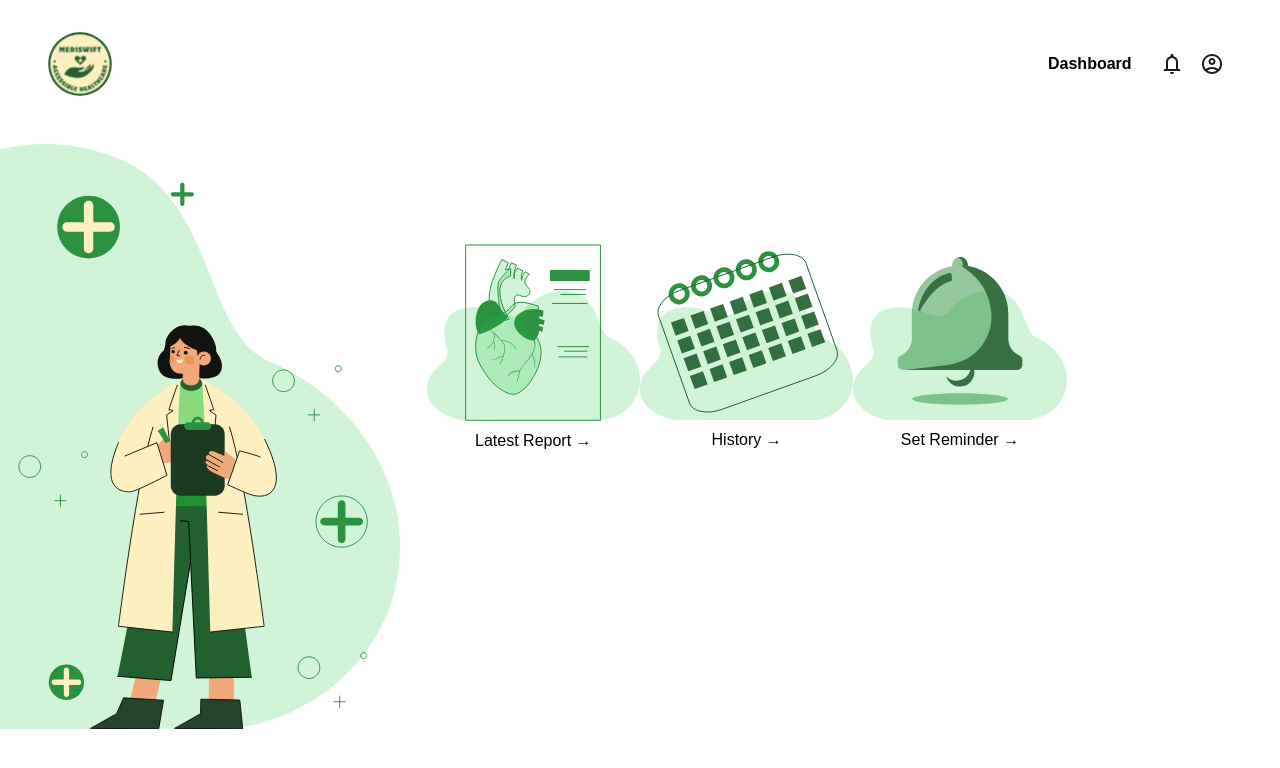
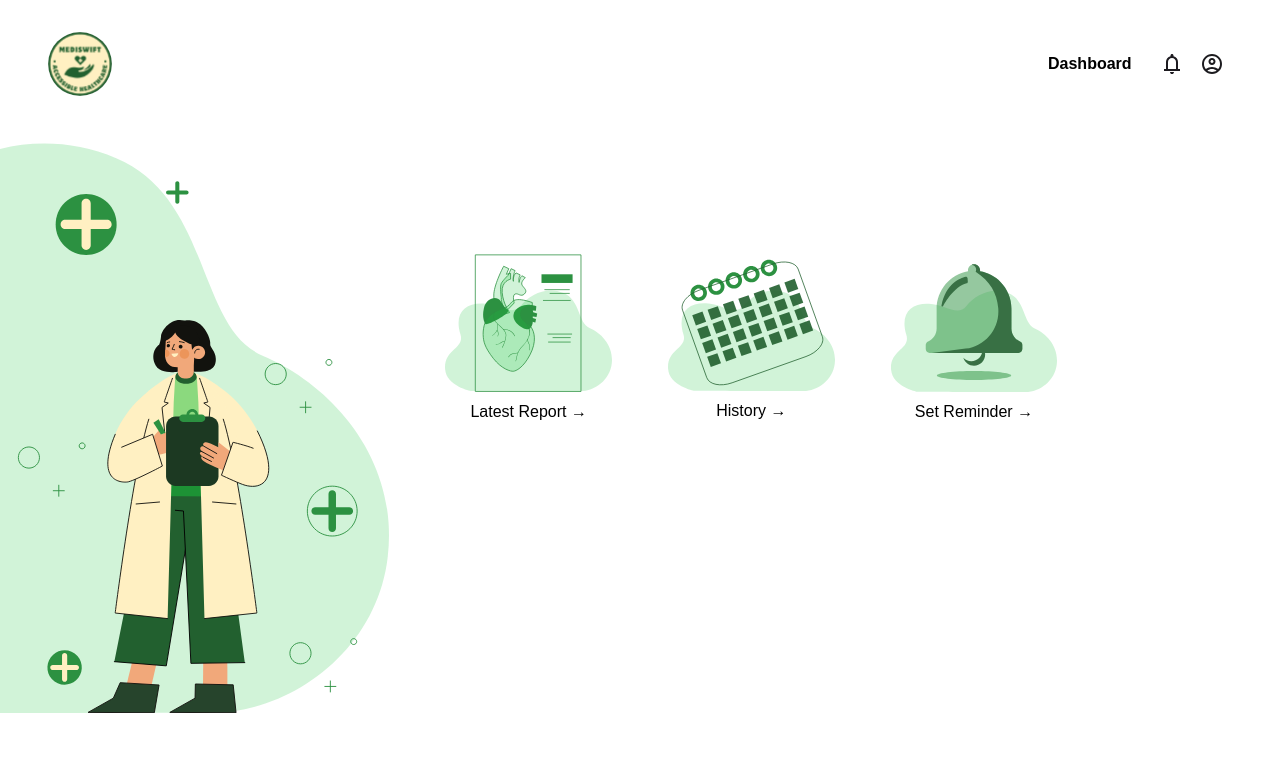
Before and after one commit to Hacktx2024/fixme_frontend, a Next.js app: page /dashboard in a window 1280 px wide. Shown: the top 768 px of the page. Built offline with nearby package versions, Linux system fonts and the light colour scheme.

Commit message:
fixed the spacing for dashborad

```diff
--- a/app/ask/page.js
+++ b/app/ask/page.js
@@ -5,11 +5,14 @@ import ChatThread from '../_components/ChatThread'
 import Navbar from '../_components/Navbar'
 const page = () => {
   return (
-    <main>
-        <Navbar/>
+    <>
+    <Navbar/>
+
+    <main className='px-12'>
 <ChatThread/>
 <Prompt/>
     </main>
+    </>
   )
 }
 
--- a/app/dashboard/page.js
+++ b/app/dashboard/page.js
@@ -8,7 +8,7 @@ const page = () => {
     <>
     <Navbar/>
 
-    <main className='grid grid-cols-6 grid-rows-5 w-full h-[70vh] pr-22 '>
+    <main className='grid grid-cols-6 grid-rows-5 w-full h-[70vh] gap-14'>
 
       <div className='col-span-2 '>
         <Image src={'/Illustration.svg'} width={400 } alt='d' height={400} className='object-contain' />
@@ -25,6 +25,8 @@ const page = () => {
         <Link href={'/reminder'}><Image alt="photo not loaded" src={'/third.svg'} width={250} height={250}/></Link>
         <div className='text-md hover:font-bold hover:underline cursor-pointer'>Set Reminder → </div>
       </div>
+
+      <div className='absolute bottom-12 right-12 z-10'>   </div>
     </main>
     </>
   )
```
